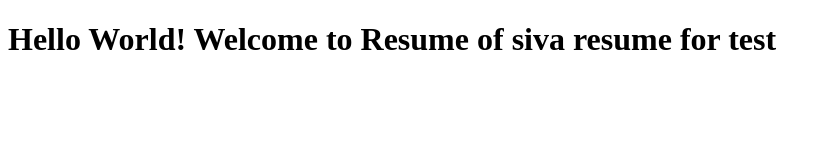
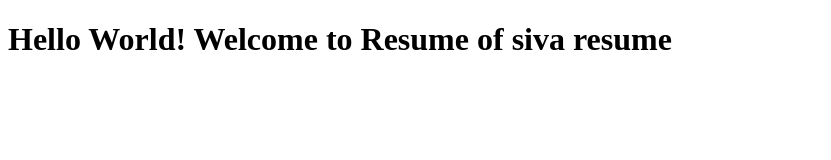
Before and after one commit to smartzsiva/smartzsiva.github.io, a plain HTML site: page index.html in a window 1280 px wide. Shown: the whole page, without its empty margins (0-831 px from the left). Drawn offline with Linux system fonts and the light colour scheme.

Commit message:
Index Page changes

```diff
--- a/index.html
+++ b/index.html
@@ -4,6 +4,6 @@
     <title>Resume</title>
 </head>
 <body>
-    <h1>Hello World! Welcome to Resume of siva resume for test</h1>
+    <h1>Hello World! Welcome to Resume of siva resume</h1>
 </body>
 </html>
```
